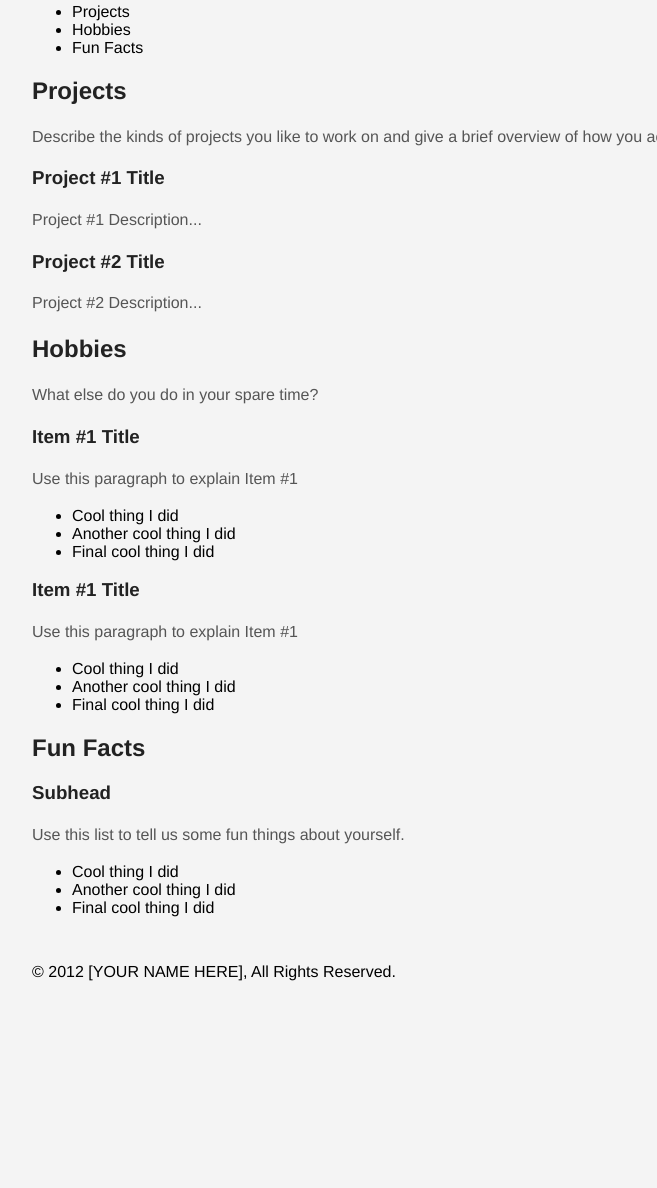
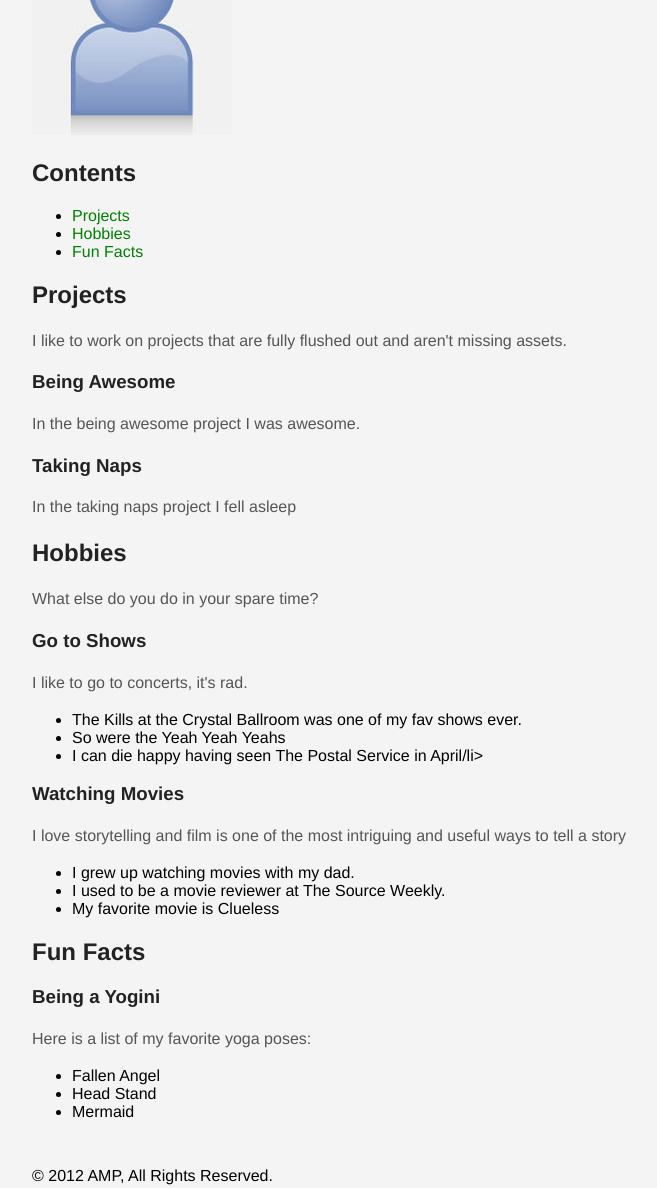
Before and after one commit to ampick86/ampick86.github.com, a plain HTML site: page index.html in a window 1280 px wide. Shown: the part 186-1374 px from the top of the page, without its empty margins (138-795 px from the left). Before the commit the page ends 1197 px from the top, so only its background shows below. Drawn offline with Linux system fonts and the light colour scheme.

Commit message:
links and stuff

```diff
--- a/index.html
+++ b/index.html
@@ -8,62 +8,63 @@
   <body>
 
     <div id="header" class="content">
+
       <h1>About Me</h1>
       <p>
-        My name is ___________ and I'm ____________________________.
+        My name is Anne and I'm Awesome.
       </p>
     </div>
-
     <div class="content clearfix">
       <!-- Page Navigation -->
       <div id="nav">
+        <img src="resources/picture.jpg">
         <h2>Contents</h2>
 
         <ul>
-          <li>Projects</li>
-          <li>Hobbies</li>
-          <li>Fun Facts</li>
+          <li><a href="#projects">Projects</a></li>
+          <li><a href="#hobbies">Hobbies</a></li>
+          <li><a href="#fun-facts">Fun Facts</a></li>
         </ul>
       </div>
 
       <!-- Main content area -->
       <div id="main">
         <h2 id="projects">Projects</h2>
-        <p>Describe the kinds of projects you like to work on and give a brief overview of how you accomplished them...</p>
+        <p>I like to work on projects that are fully flushed out and aren't missing assets.</p>
 
-        <h3>Project #1 Title</h3>
-        <p>Project #1 Description...</p>
+        <h3>Being Awesome</h3>
+        <p>In the being awesome project I was awesome.</p>
 
-        <h3>Project #2 Title</h3>
-        <p>Project #2 Description...</p>
+        <h3>Taking Naps</h3>
+        <p>In the taking naps project I fell asleep</p>
 
         <h2 id="hobbies">Hobbies</h2>
 
         <p>What else do you do in your spare time?</p>
 
-        <h3>Item #1 Title</h3>
-        <p>Use this paragraph to explain Item #1</p>
+        <h3>Go to Shows</h3>
+        <p>I like to go to concerts, it's rad.</p>
         <ul>
-          <li>Cool thing I did</li>
-          <li>Another cool thing I did</li>
-          <li>Final cool thing I did</li>
+          <li>The Kills at the Crystal Ballroom was one of my fav shows ever.</li>
+          <li>So were the Yeah Yeah Yeahs</li>
+          <li>I can die happy having seen The Postal Service in April/li>
         </ul>
 
-        <h3>Item #1 Title</h3>
-        <p>Use this paragraph to explain Item #1</p>
+        <h3>Watching Movies</h3>
+        <p>I love storytelling and film is one of the most intriguing and useful ways to tell a story</p>
         <ul>
-          <li>Cool thing I did</li>
-          <li>Another cool thing I did</li>
-          <li>Final cool thing I did</li>
+          <li>I grew up watching movies with my dad.</li>
+          <li>I used to be a movie reviewer at The Source Weekly.</li>
+          <li>My favorite movie is Clueless</li>
         </ul>
 
         <h2 id="fun-facts">Fun Facts</h2>
-        <h3>Subhead</h3>
-        <p>Use this list to tell us some fun things about yourself.</p>
+        <h3>Being a Yogini</h3>
+        <p>Here is a list of my favorite yoga poses:</p>
         <ul>
-          <li>Cool thing I did</li>
-          <li>Another cool thing I did</li>
-          <li>Final cool thing I did</li>
+          <li>Fallen Angel</li>
+          <li>Head Stand</li>
+          <li>Mermaid</li>
         </ul>
 
 
@@ -71,7 +72,7 @@
     </div>
 
     <div id="copyright" class="content">
-      &copy; 2012 [YOUR NAME HERE], All Rights Reserved.
+      &copy; 2012 AMP, All Rights Reserved.
     </div>
   </body>
 </html>
```
